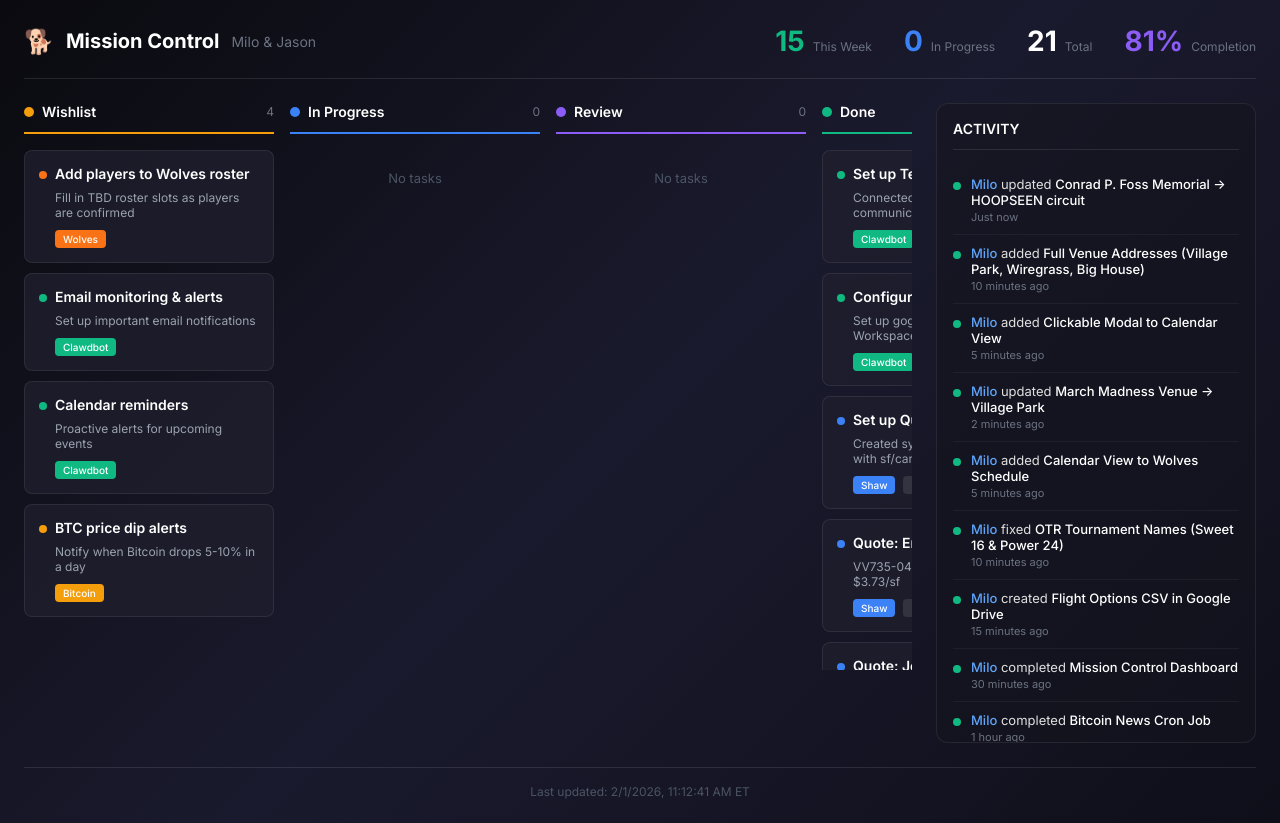
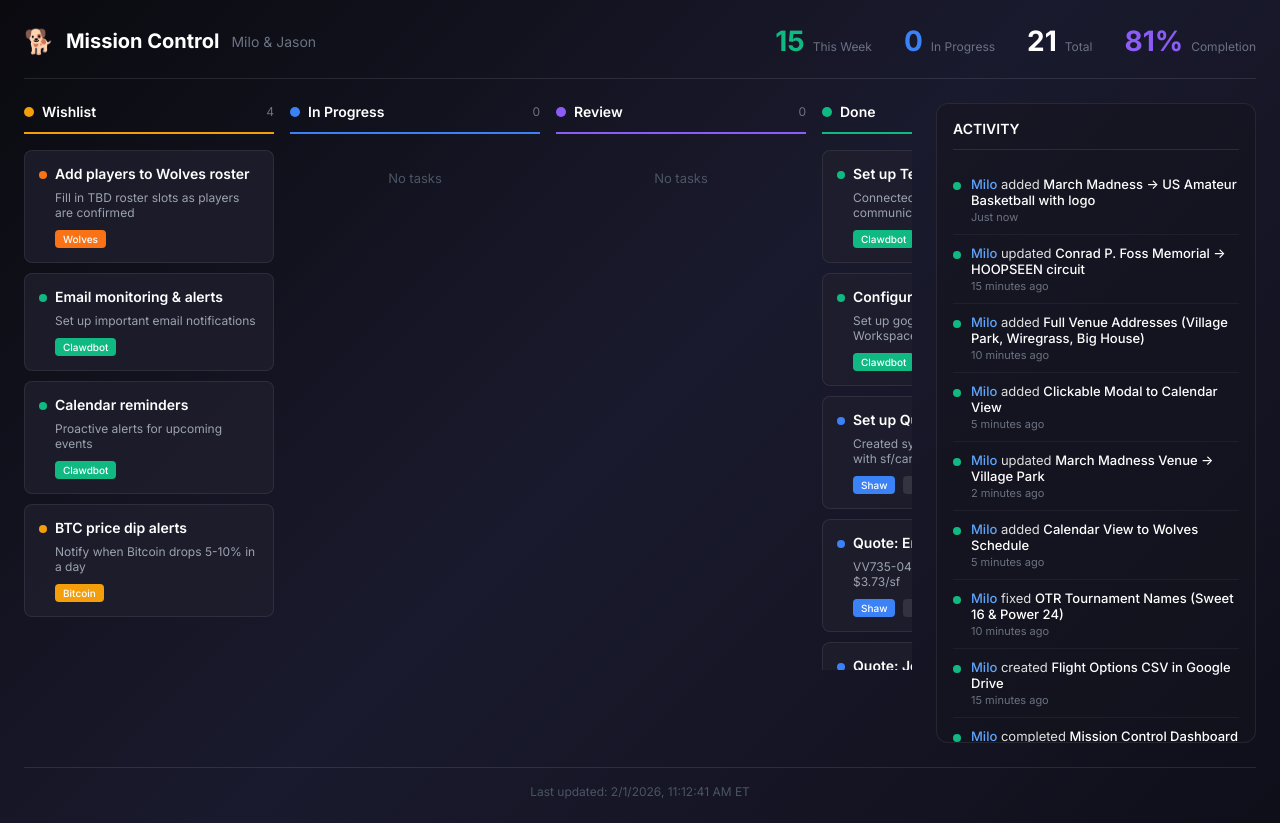
Before and after one commit to jpkicker/mission-control, a React (Vite) app: page / in a window 1280 px wide. Built offline with nearby package versions, Linux system fonts and the light colour scheme.

Commit message:
Add US Amateur Basketball update

```diff
--- a/src/data/tasks.js
+++ b/src/data/tasks.js
@@ -195,9 +195,15 @@ export const tasks = [
 export const activity = [
   {
     type: "completed",
+    action: "added",
+    task: "March Madness → US Amateur Basketball with logo",
+    time: "Just now"
+  },
+  {
+    type: "completed",
     action: "updated",
     task: "Conrad P. Foss Memorial → HOOPSEEN circuit",
-    time: "Just now"
+    time: "15 minutes ago"
   },
   {
     type: "completed",
```
